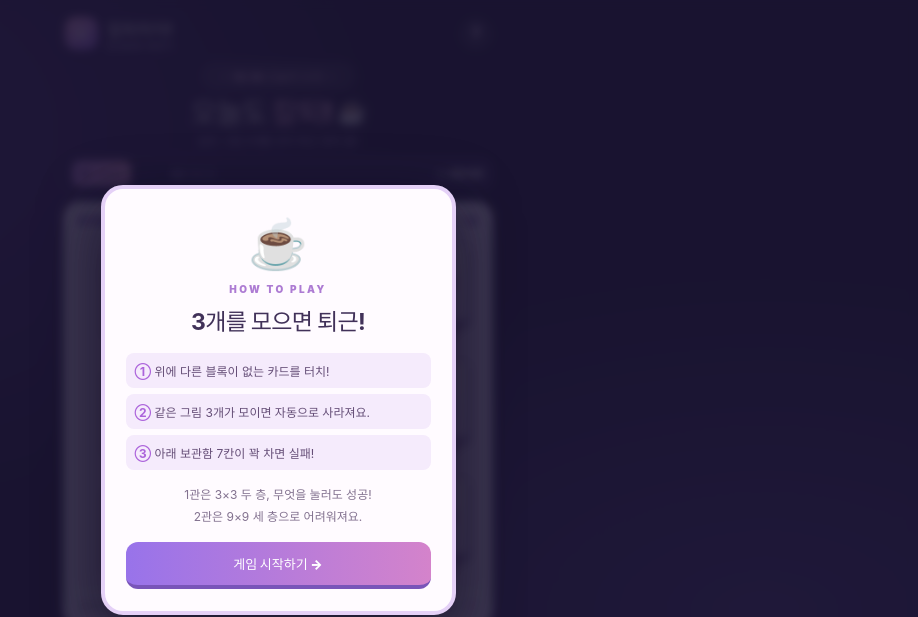
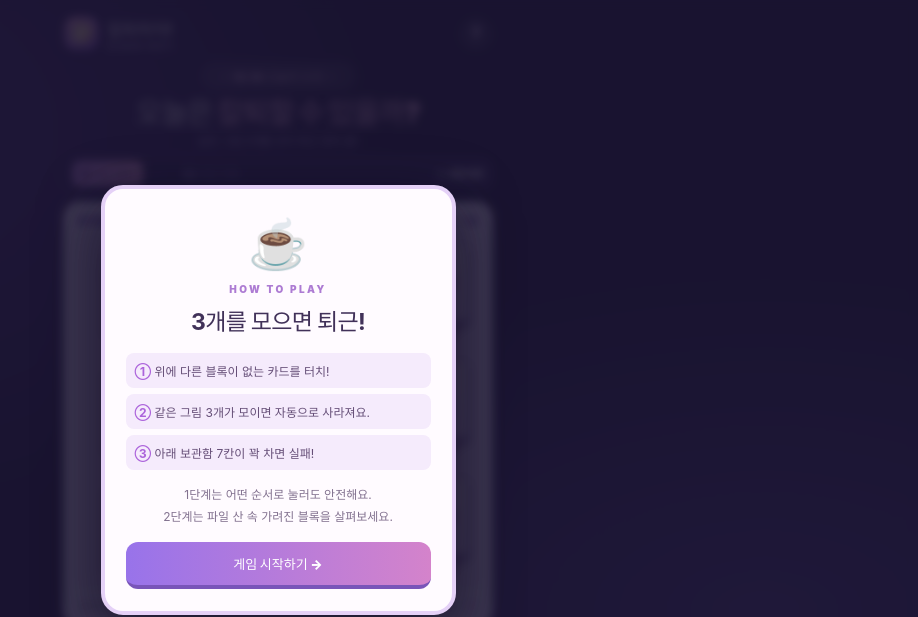
Before and after one commit to vionia-games/clockout, a React (Vite) app: page / in a window 1280 px wide. Shown: the top 617 px of the page, without its empty margins (362-1280 px from the left). Built offline with nearby package versions, Linux system fonts and the light colour scheme.

Commit message:
Refresh Korean stage copy and add original clock mascot mark

```diff
--- a/src/App.tsx
+++ b/src/App.tsx
@@ -81,19 +81,19 @@ export default class App extends React.Component<{},State>{
   const free=s.tiles.filter(t=>isFree(t,s.tiles)).length;
   const pct=Math.round(s.matched/s.level.total*100);
   return <main className="app-page"><div className="game-shell">
-   <header className="topbar"><div className="brand"><span className="brand-mark">✦</span><span className="brand-text"><b>칼퇴하자!</b><small>CLOCK OUT!</small></span></div><button className="help-button" onClick={()=>this.setState({help:true})} aria-label="게임 방법 보기">?</button></header>
-   <section className="challenge"><div className="date-ribbon">✧ {date} 오늘의 도전 ✧</div><h1>오늘도 <span>칼퇴!</span> <span className="headline-icon">☕</span></h1><p>같은 그림 3개를 모아 퇴근 준비 끝!</p>
-    <div className="stage-strip"><span className={s.stage===1?'active-stage':''}>01 <b>워밍업</b></span><span className="stage-connector">···</span><span className={s.stage===2?'active-stage':''}>02 <b>찐도전</b></span><span className="timer">◷ {formatTime(s.seconds)}</span></div>
+   <header className="topbar"><div className="brand"><span className="brand-mark"><svg viewBox="0 0 48 48" aria-hidden="true"><circle cx="24" cy="25" r="15" fill="#fff2b8" stroke="#6b4a87" strokeWidth="3"/><path d="M16 8l3 5m13-5-3 5" stroke="#ffd76c" strokeWidth="4" strokeLinecap="round"/><circle cx="19" cy="23" r="1.7" fill="#513a70"/><circle cx="29" cy="23" r="1.7" fill="#513a70"/><path d="M19 29q5 5 10 0" fill="none" stroke="#ef879e" strokeWidth="2.5" strokeLinecap="round"/><path d="M33 29l8 4-5 5-7-5" fill="#f29a72" stroke="#6b4a87" strokeWidth="2"/><path d="M19 39l-5 5m13-5 4 5" stroke="#6b4a87" strokeWidth="3" strokeLinecap="round"/><path d="M36 18l5-3m-4 8 6 1" stroke="#ffbb54" strokeWidth="2.5" strokeLinecap="round"/></svg></span><span className="brand-text"><b>칼퇴하자!</b><small>CLOCK OUT!</small></span></div><button className="help-button" onClick={()=>this.setState({help:true})} aria-label="게임 방법 보기">?</button></header>
+   <section className="challenge"><div className="date-ribbon">✧ {date} 오늘의 도전 ✧</div><h1>오늘은 <span>칼퇴할 수 있을까?</span></h1><p>같은 그림 3개를 모아 퇴근 준비 끝!</p>
+    <div className="stage-strip"><span className={s.stage===1?'active-stage':''}>01 <b>퇴근 준비</b></span><span className="stage-connector">···</span><span className={s.stage===2?'active-stage':''}>02 <b>야근 지옥</b></span><span className="timer">◷ {formatTime(s.seconds)}</span></div>
    </section>
    <section className="game-board-card" aria-label="블록 게임판">
-    <div className="board-meta"><span className="board-level">STAGE {s.stage} <em>{s.stage===1?'EASY · 3×3 × 2':'HARD · 9×9'}</em></span><span className="remaining">남은 블록 <b>{s.tiles.length}</b></span></div>
+    <div className="board-meta"><span className="board-level">STAGE {s.stage} <em>{s.stage===1?'EASY · 3×3 × 2':'야근 지옥 · 파일 산'}</em></span><span className="remaining">남은 블록 <b>{s.tiles.length}</b></span></div>
     <div className={`board-field ${s.stage===1?'board-field-easy':''}`}><span className="decor decor-a">✳</span><span className="decor decor-b">✦</span><span className="decor decor-c">✧</span>
      {s.tiles.map(t=>{const exposed=isFree(t,s.tiles);return <button type="button" key={t.id} data-tile-id={t.id} title={names[t.kind]} aria-label={`${names[t.kind]} 블록`} disabled={!exposed} onClick={()=>this.tap(t.id)} className={`tile ${exposed?'':'tile-covered'} ${s.hint.includes(t.id)?'tile-hint':''}`}
       style={{left:`${(t.x+.5)/s.level.cols*100}%`,top:`${(t.y+.5)/s.level.rows*100}%`,zIndex:10+t.layer}}><TileIcon kind={t.kind}/></button>;})}
     </div>
     <div className="board-progress"><span>클리어까지 <b>{pct}%</b></span><div className="progress-track"><div className="progress-fill" style={{width:`${pct}%`}}/></div><span>✦</span></div>
    </section>
-   <section className="tray-wrap"><div className="tray-title"><span>✦ 수집 보관함 <small>같은 블록 3개를 모아주세요</small></span><strong className={s.tray.length>=5?'danger':''}>{s.tray.length}/7</strong></div>
+   <section className="tray-wrap"><div className="tray-title"><span>퇴근 가방 <small>같은 그림 3개를 모아 퇴근!</small></span><strong className={s.tray.length>=5?'danger':''}>{s.tray.length}/7</strong></div>
     <div className="tray-rail"><div className="tray">{Array.from({length:7},(_,i)=><div className={`tray-slot ${s.tray[i]?'filled':''}`} key={i}>{s.tray[i]?<TinyIcon kind={s.tray[i]}/>:<span className="slot-empty">·</span>}</div>)}</div></div>
    </section>
    <section className="powerups" aria-label="도움 아이템">
@@ -104,9 +104,9 @@ export default class App extends React.Component<{},State>{
    <div className="footline"><span>MADE BY VIONIASOFT</span><button onClick={this.restart}>⟳ 처음부터</button></div>
    {(s.help||s.status!=='playing')&&<div className="modal-backdrop" role="dialog" aria-modal="true"><div className="modal">
     {s.status==='stageClear'?<><div className="modal-art">✨</div><span className="modal-tag">STAGE 01 CLEAR!</span><h2>워밍업 완료!</h2><p>3×3 두 층의 연습은 끝났어요!<br/>다음은 9×9 세 층의 어려운 도전이에요.</p><button className="primary" onClick={this.nextStage}>2관 도전하기 →</button></>
-    :s.status==='won'?<><div className="modal-art">🏆</div><span className="modal-tag">MISSION COMPLETE</span><h2>오늘도 칼퇴 성공!</h2><p>오늘의 미션을 모두 클리어했어요.<br/>내일 새로운 도전이 열립니다.</p><div className="modal-result">◷ {formatTime(s.seconds)} · {s.moves}번 이동</div><button className="primary" onClick={this.restart}>다시 플레이</button></>
-    :s.status==='lost'?<><div className="modal-art">💔</div><h2>앗, 야근 확정!</h2><p>보관함 7칸이 가득 찼어요.<br/>되돌리기 또는 재도전해 보세요.</p><button className="primary" onClick={this.undo} disabled={!s.history.length}>↶ 한 수 되돌리기</button><button className="modal-secondary" onClick={this.restart}>처음부터 다시 시작</button></>
-    :<><div className="modal-art">☕</div><span className="modal-tag">HOW TO PLAY</span><h2>3개를 모으면 퇴근!</h2><div className="instructions"><div><b>①</b> 위에 다른 블록이 없는 카드를 터치!</div><div><b>②</b> 같은 그림 3개가 모이면 자동으로 사라져요.</div><div><b>③</b> 아래 보관함 7칸이 꽉 차면 실패!</div></div><p>1관은 3×3 두 층, 무엇을 눌러도 성공!<br/>2관은 9×9 세 층으로 어려워져요.</p><button className="primary" onClick={this.closeHelp}>게임 시작하기 →</button></>}
+    :s.status==='won'?<><div className="modal-art">🏆</div><span className="modal-tag">MISSION COMPLETE</span><h2>칼퇴 성공! 🎉</h2><p>오늘의 미션을 모두 클리어했어요.<br/>내일 새로운 도전이 열립니다.</p><div className="modal-result">◷ {formatTime(s.seconds)} · {s.moves}번 이동</div><button className="primary" onClick={this.restart}>다시 플레이</button></>
+    :s.status==='lost'?<><div className="modal-art">💔</div><h2>오늘도 야근 확정... 😭</h2><p>퇴근 가방이 가득 찼어요.<br/>한 수 되돌리거나 다시 도전해 보세요.</p><button className="primary" onClick={this.undo} disabled={!s.history.length}>↶ 한 수 되돌리기</button><button className="modal-secondary" onClick={this.restart}>처음부터 다시 시작</button></>
+    :<><div className="modal-art">☕</div><span className="modal-tag">HOW TO PLAY</span><h2>3개를 모으면 퇴근!</h2><div className="instructions"><div><b>①</b> 위에 다른 블록이 없는 카드를 터치!</div><div><b>②</b> 같은 그림 3개가 모이면 자동으로 사라져요.</div><div><b>③</b> 아래 보관함 7칸이 꽉 차면 실패!</div></div><p>1단계는 어떤 순서로 눌러도 안전해요.<br/>2단계는 파일 산 속 가려진 블록을 살펴보세요.</p><button className="primary" onClick={this.closeHelp}>게임 시작하기 →</button></>}
    </div></div>}
   </div></main>;
  }
```
